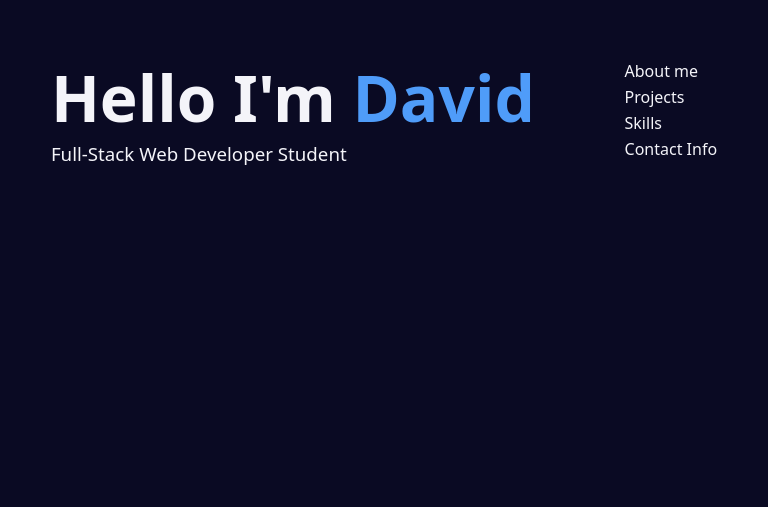
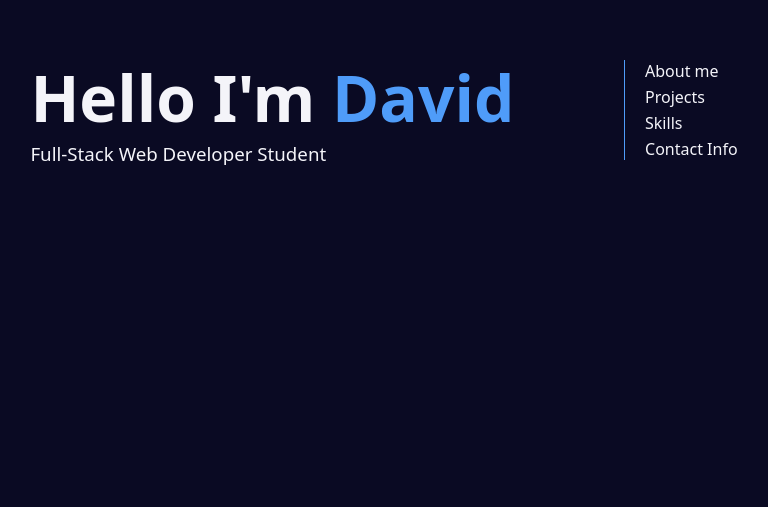
Before and after one commit to David-Currey/portfolio, a plain HTML site: page index.html in a window 1280 px wide. Shown: the part 290-797 px from the top of the page, without its empty margins (256-1024 px from the left). Drawn offline with nearby package versions, Linux system fonts and the light colour scheme.

Commit message:
nav link styling

```diff
--- a/style.css
+++ b/style.css
@@ -61,6 +61,12 @@ h1 > span {
 #nav-links > a:hover {
     color: var(--link-hover-color);
 }
+
+#nav-links {
+    border-left: 1px solid #4f9cf9;
+    padding-left: 20px;
+    margin-left: 20px;
+  }
 
 /** SECTION 2 **/
 
```
